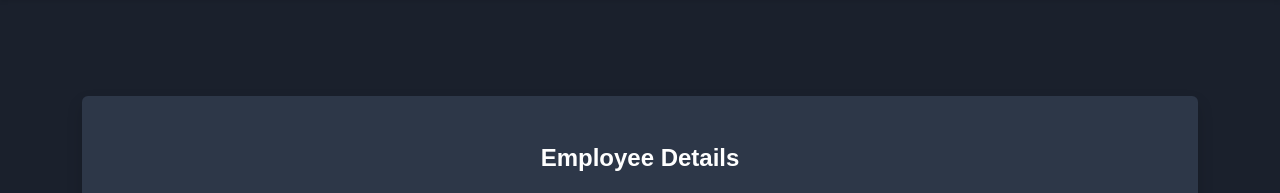
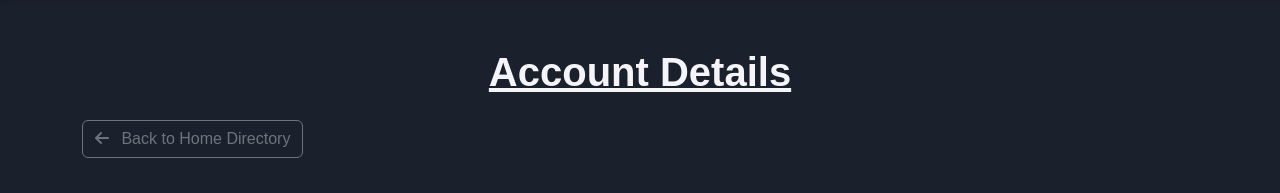
Before and after one commit to 0x3F-Lab/clock-in-system, a Django app: template src/django/auth_app/templates/auth_app/employee_account.html in a window 1280 px wide. Shown: the part 82-275 px from the top of the page. Run offline with Django 5.2, Linux system fonts and the light colour scheme; the template is opened without the code that fills it, so the values that code supplies are empty; some libraries are stand-ins or nearby versions.

Commit message:
Add page title and back button to account page

```diff
--- a/src/django/auth_app/templates/auth_app/employee_account.html
+++ b/src/django/auth_app/templates/auth_app/employee_account.html
@@ -2,8 +2,18 @@
 {% block content_container_class %}my-5{% endblock %}
 
 {% block content %}
+
+    <div class="text-center mb-4">
+        <h1 class="fw-bolder"><u>Account Details</u></h1>
+    </div>
+    <div class="d-flex justify-content-between align-items-center mb-4">
+    <button onclick="location.href=`{% url 'home' %}`" class="btn btn-outline-secondary">
+        <i class="fa-solid fa-arrow-left me-2"></i> Back to Home Directory
+    </button>
+    </div>
+
     <div class="panel rounded shadow p-5 mt-5 text-center">
-        <div id="userAccountInfo text-wrap">
+        <div id="userAccountInfo" class="text-wrap">
         <h4 class="text-center fw-bold mb-3">Employee Details</h4>
         <p>
             <span class="fw-medium">Name:</span> {{ user_first_name|escape }} {{ user_last_name|escape }}
```
Also changed, not shown: src/django/auth_app/static/css/styles.css (line endings or trailing spaces).
